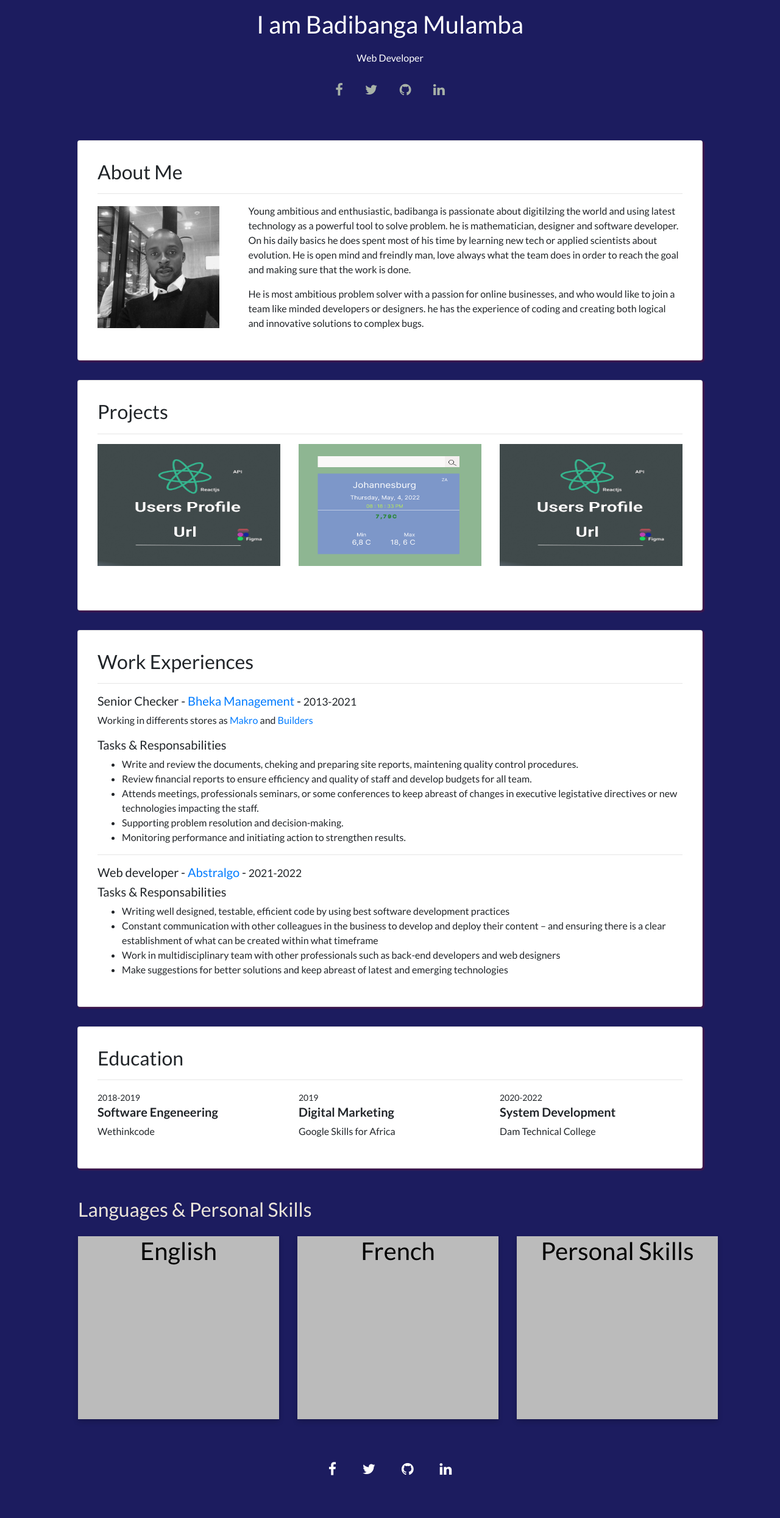
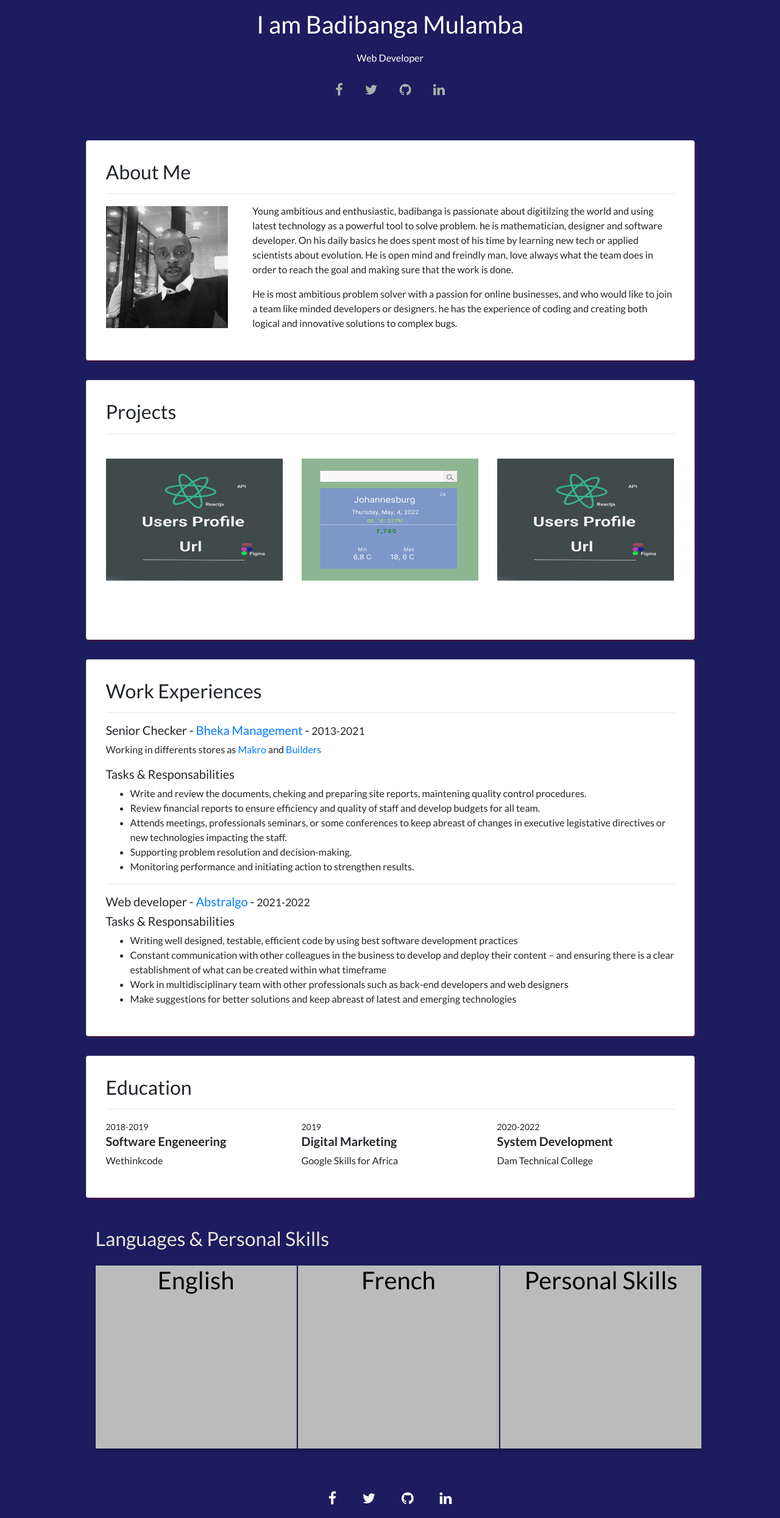
Before and after one commit to bmulamba/bmulamba.github.io, a plain HTML site: page index.html in a window 1280 px wide. Shown: the whole page at 61% size. Before the commit the page ends 2441 px from the top, so only its background shows below. Drawn offline with nearby package versions, Linux system fonts and the light colour scheme.

Commit message:
webupdate

```diff
--- a/index.html
+++ b/index.html
@@ -14,7 +14,7 @@
     <script src="https://cdn.jsdelivr.net/npm/jquery@3.5.1/dist/jquery.slim.min.js"></script>
     <script src="https://cdn.jsdelivr.net/npm/bootstrap@4.6.1/dist/js/bootstrap.bundle.min.js"></script>
 
-    <title>Perso Web</title>
+    <title>BadinMulamba</title>
 
     <link href="./main.css" rel="stylesheet" />
   </head>
@@ -68,13 +68,13 @@
 
       <div class="container">
         <div class="row">
-          <div class="col-xs-12">
+          <div class="col-md-12">
             <div class="card">
               <div class="card-block">
                 <h2>About Me</h2>
                 <hr />
                 <div class="row card-content">
-                  <div class="col-md-3">
+                  <div class="col-md-3 col-sm-12">
                     <p>
                       <img
                         src="./assets/images/img-01.jpg"
@@ -84,7 +84,7 @@
                     </p>
                   </div>
 
-                  <div class="col-md-9 text">
+                  <div class="col-md-9 col-sm-12 text">
                     <p>
                       Young ambitious and enthusiastic, badibanga is passionate
                       about digitilzing the world and using latest technology as
@@ -113,7 +113,7 @@
                 <hr />
                 <div class="row card-content">
                   <div
-                    class="col-md-4 card-project"
+                    class="col-md-4 col-sm-12 my-4 card-project"
                     data-target="#exampleModal"
                   >
                     <div class="card-small">
@@ -129,7 +129,7 @@
                     </div>
                   </div>
                   <div
-                    class="col-md-4 card-project"
+                    class="col-md-4 col-sm-12 my-4 card-project"
                     data-target="#exampleModal"
                   >
                     <div class="card-small">
@@ -145,7 +145,7 @@
                     </div>
                   </div>
                   <div
-                    class="col-md-4 card-project"
+                    class="col-md-4 col-sm-12 my-4 card-project"
                     data-target="#exampleModal"
                   >
                     <div class="card-small">
@@ -273,10 +273,11 @@
 
             <div class="container-card">
               <div class="row language">
+                <div class="col-md-12">
                 <h2>Languages & Personal Skills</h2>
                 <div class="row languages-cards">
                   <div class="bottom-card">
-                    <div class="col-md-4">
+                    <div class="col-md-4 col-sm-12">
                       <div class="flip-card">
                         <div class="flip-card-inner">
                           <div class="flip-card-front">
@@ -292,7 +293,7 @@
                         </div>
                       </div>
                     </div>
-                    <div class="col-md-4">
+                    <div class="col-md-4 col-sm-12">
                       <div class="flip-card">
                         <div class="flip-card-inner">
                           <div class="flip-card-front">
@@ -308,7 +309,7 @@
                         </div>
                       </div>
                     </div>
-                    <div class="col-md-4">
+                    <div class="col-md-4 col-sm-12">
                       <div class="flip-card">
                         <div class="flip-card-inner">
                           <div class="flip-card-front">
@@ -330,6 +331,7 @@
                 </div>
               </div>
             </div>
+          </div>
           </div>
         </div>
       </div>
--- a/main.css
+++ b/main.css
@@ -194,3 +194,14 @@ header p a:hover{
     justify-content: center;
 
 }
+
+@media only screen and (max-width : 600px) {
+    .bottom-card {
+        display: flex;
+        flex-direction: column;
+    }
+    .flip-card {
+        margin-bottom: 0.7rem;
+        width: 100%;
+    }
+}
```
